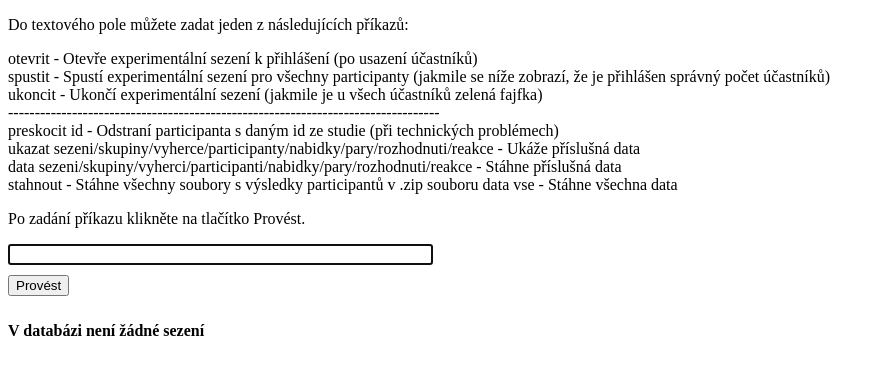
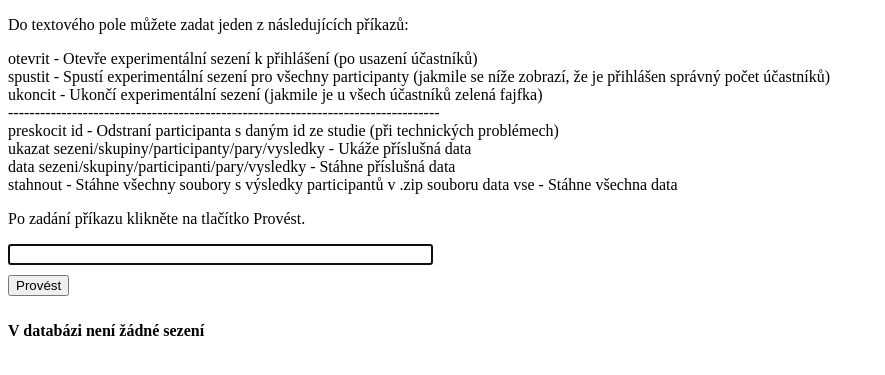
Before and after one commit to bahniks/TACR_video_study1_backend, a Django app: page /administrace/ in a window 1280 px wide. Shown: the top 375 px of the page, without its empty margins (0-885 px from the left). Run offline with Django 4.2, Linux system fonts and the light colour scheme; the visitor is signed in with stand-in values (Sample User, id 1); data that the repository does not hold is empty.

Commit message:
template updated

```diff
--- a/backend/selection/templates/index.html
+++ b/backend/selection/templates/index.html
@@ -25,8 +25,8 @@
                 ukoncit - Ukončí experimentální sezení (jakmile je u všech účastníků zelená fajfka)<br>
                 ---------------------------------------------------------------------------------<br>
                 preskocit id - Odstraní participanta s daným id ze studie (při technických problémech)<br>
-                ukazat sezeni/skupiny/vyherce/participanty/nabidky/pary/rozhodnuti/reakce - Ukáže příslušná data<br>
-                data sezeni/skupiny/vyherci/participanti/nabidky/pary/rozhodnuti/reakce - Stáhne příslušná data<br>
+                ukazat sezeni/skupiny/participanty/pary/vysledky - Ukáže příslušná data<br>
+                data sezeni/skupiny/participanti/pary/vysledky - Stáhne příslušná data<br>
                 stahnout - Stáhne všechny soubory s výsledky participantů v .zip souboru
                 data vse - Stáhne všechna data
             </p>
```
